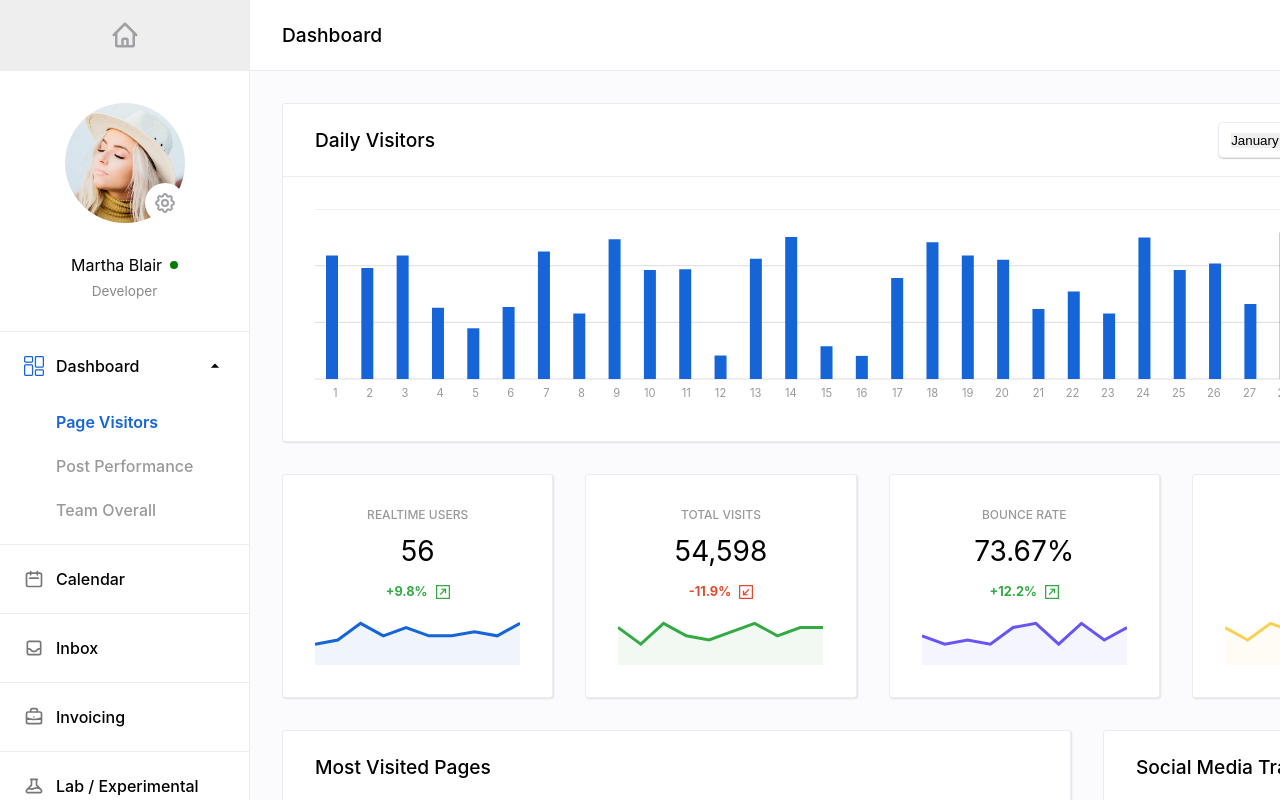
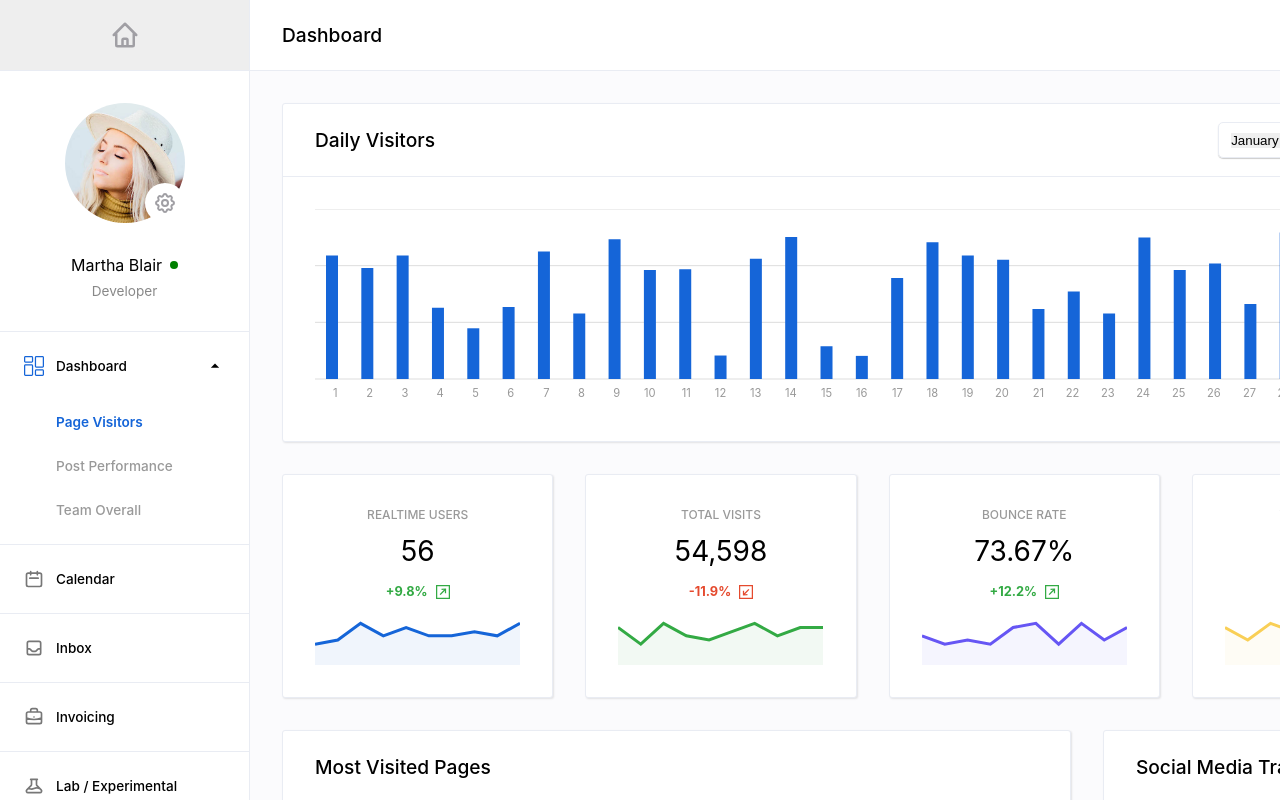
Before and after one commit to glocore/dashboard-ui, a React (Create React App) app: page / in a window 1280 px wide. Shown: the top 800 px of the page. Built offline with nearby package versions, Linux system fonts and the light colour scheme.

Commit message:
update to add fade animation to clickable items

```diff
--- a/src/components/common/Table.js
+++ b/src/components/common/Table.js
@@ -25,6 +25,7 @@ const Tr = styled.tr`
 
   tbody & {
     cursor: pointer;
+    transition: background-color 0.1s;
   }
 
   tbody &:hover {
--- a/src/components/navPane/NavItem.js
+++ b/src/components/navPane/NavItem.js
@@ -22,11 +22,13 @@ const NavLabel = styled.div`
   display: flex;
   align-items: center;
   font-weight: 500;
+  font-size: 0.85rem;
 `;
 
 const NavChildWrapper = styled.div`
   display: flex;
   align-items: center;
+  font-size: 0.85rem;
   ${({ theme, active }) => `
     color: ${active ? "#1565D8" : "#999999"};
     font-weight: ${active ? 600 : 500};
@@ -56,7 +58,7 @@ const arrowIconStyles = {
 const NavItem = ({ Icon, onClick, label, active, open, children }) => {
   return (
     <NavItemRoot open={open}>
-      <NavItemWrapper onClick={onClick}>
+      <NavItemWrapper onClick={onClick} open={open}>
         <NavLabel>
           <Icon style={getLabelIconStyles(active)} />
           {label}
--- a/src/theme.js
+++ b/src/theme.js
@@ -9,6 +9,7 @@ const theme = {
   },
   clickable: `
     cursor: pointer;
+    transition: background-color 0.1s;
     &:hover {
       background-color: #eeeeee;
     }
```
